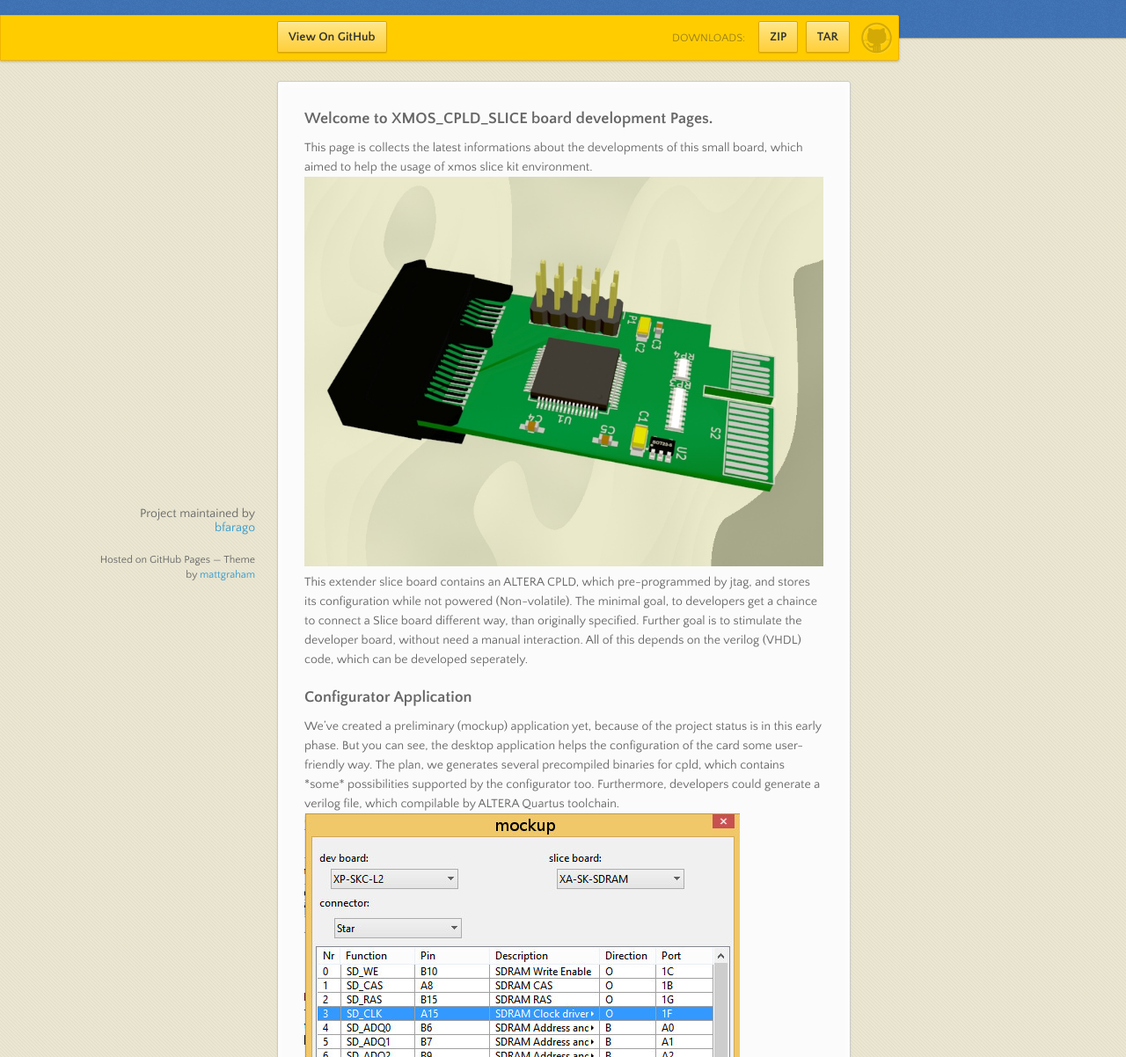
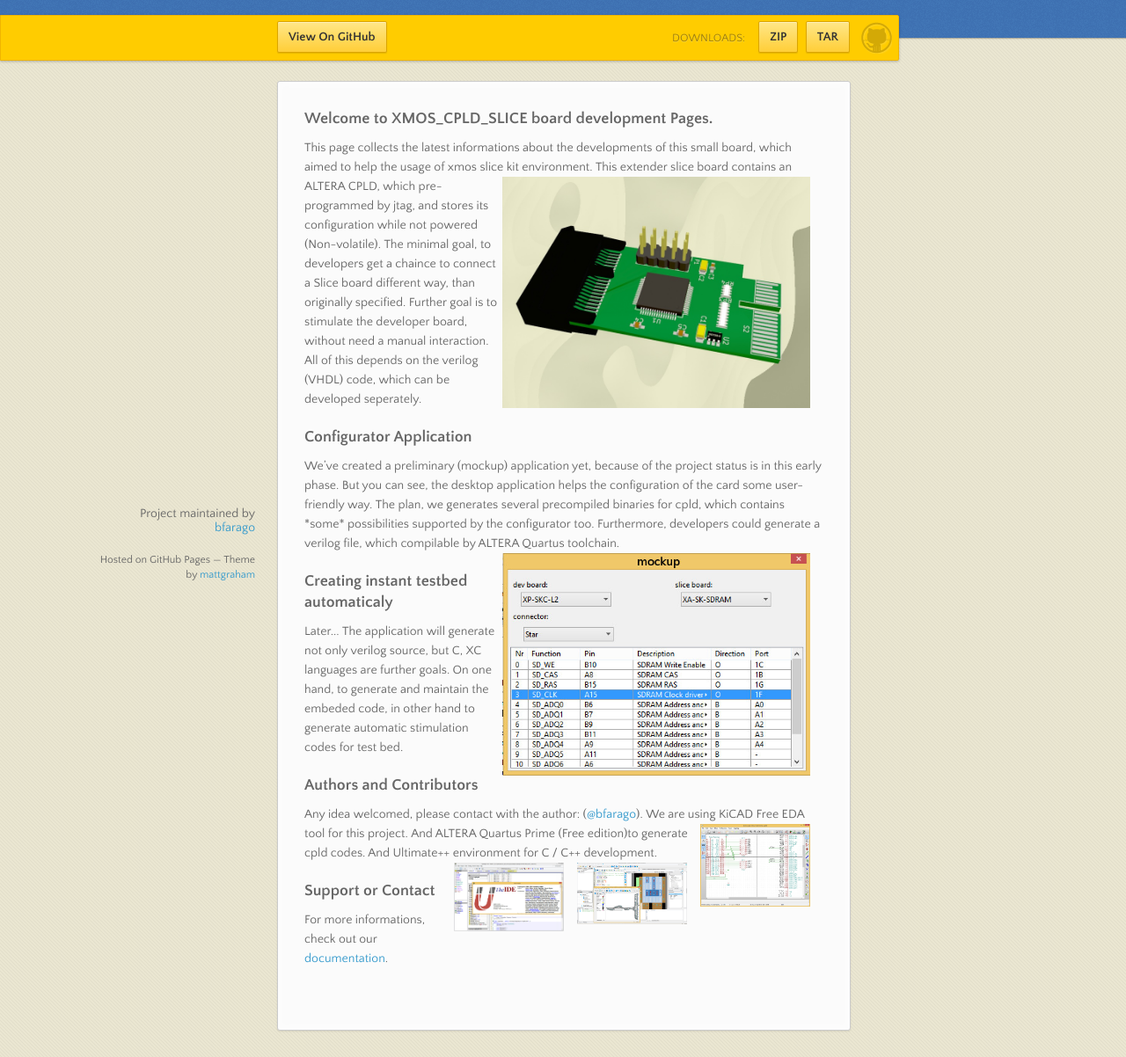
Before and after one commit to bfarago/xmos_cpld_slice, a plain HTML site: page index.html in a window 1280 px wide. Shown: the part 98-1300 px from the top of the page at 88% size. Drawn offline with nearby package versions, Linux system fonts and the light colour scheme.

Commit message:
more img added

```diff
--- a/index.html
+++ b/index.html
@@ -42,8 +42,8 @@
         <h3>
 <a id="welcome-to-github-pages" class="anchor" href="#welcome-to-github-pages" aria-hidden="true"><span aria-hidden="true" class="octicon octicon-link"></span></a>Welcome to XMOS_CPLD_SLICE board development Pages.</h3>
 
-<p>This page is collects the latest informations about the developments of this small board, which aimed to help the usage of xmos slice kit environment.
-<img src=i/board1.jpg>
+<p>This page collects the latest informations about the developments of this small board, which aimed to help the usage of xmos slice kit environment.
+<img  style="float: right; margin: 0px 15px 15px 0px;"  src=i/board1.jpg src=i/app1.jpg width=350>
 This extender slice board contains an ALTERA CPLD, which pre-programmed by jtag, and stores its configuration while not powered (Non-volatile). The minimal goal, to developers get a chaince to connect a Slice board different way, than
 originally specified. Further goal is to stimulate the developer board, without need a manual interaction. All of this depends on the verilog (VHDL) code, which can be developed seperately.
 </p>
@@ -53,7 +53,7 @@ originally specified. Further goal is to stimulate the developer board, without
 
 <p>We’ve created a preliminary (mockup) application yet, because of the project status is in this early phase. But you can see, the desktop application helps the configuration of the card some user-friendly way.
 The plan, we generates several precompiled binaries for cpld, which contains *some* possibilities supported by the configurator too. Furthermore, developers could generate a verilog file, which compilable by ALTERA Quartus toolchain.
-<img src=i/app1.jpg>
+<img  style="float: right; margin: 0px 15px 15px 0px;" src=i/app1.jpg width=350>
 </p>
 
 <h3>
@@ -67,7 +67,10 @@ The plan, we generates several precompiled binaries for cpld, which contains *so
 
 <p>Any idea welcomed, please contact with the author: (<a href="https://github.com/bfarago" class="user-mention">@bfarago</a>).
 We are using KiCAD Free EDA tool for this project.
-<img src=i/kicadsc1.jpg>
+<img style="float: right; margin: 0px 15px 15px 0px;" src=i/kicadsc1.jpg width=125>
+And ALTERA Quartus Prime (Free edition)to generate cpld codes.
+And Ultimate++ environment for C / C++ development. <img style="float: right; margin: 0px 15px 15px 0px;"  src=i/alterasc1.jpg width=125>
+<img style="float: right; margin: 0px 15px 15px 0px;" src=i/uppsc1.jpg width=125>
 </p>
 <h3>
 <a id="support-or-contact" class="anchor" href="#support-or-contact" aria-hidden="true"><span aria-hidden="true" class="octicon octicon-link"></span></a>Support or Contact</h3>
```
Also changed, not shown: i/alterasc1.jpg (added), i/uppsc1.jpg (added).
